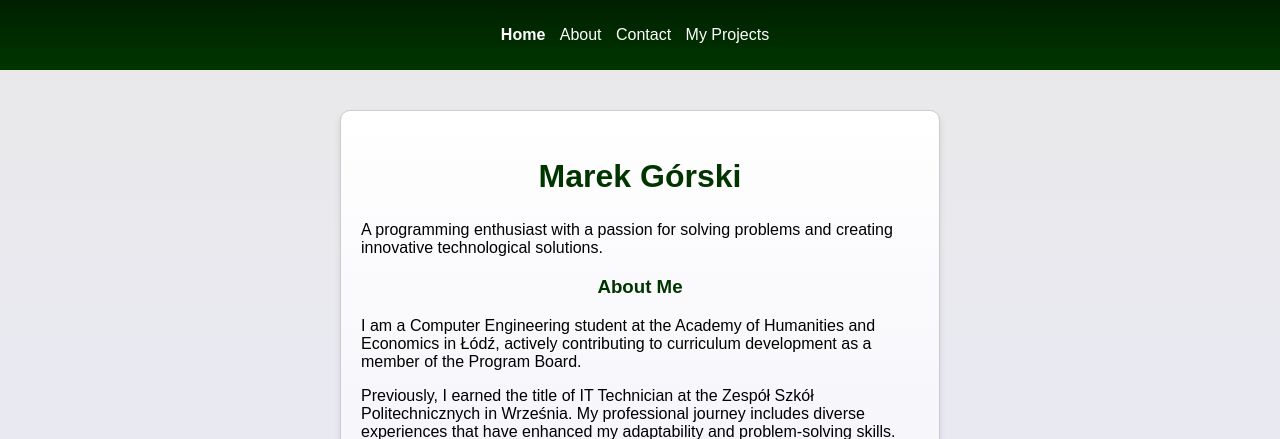
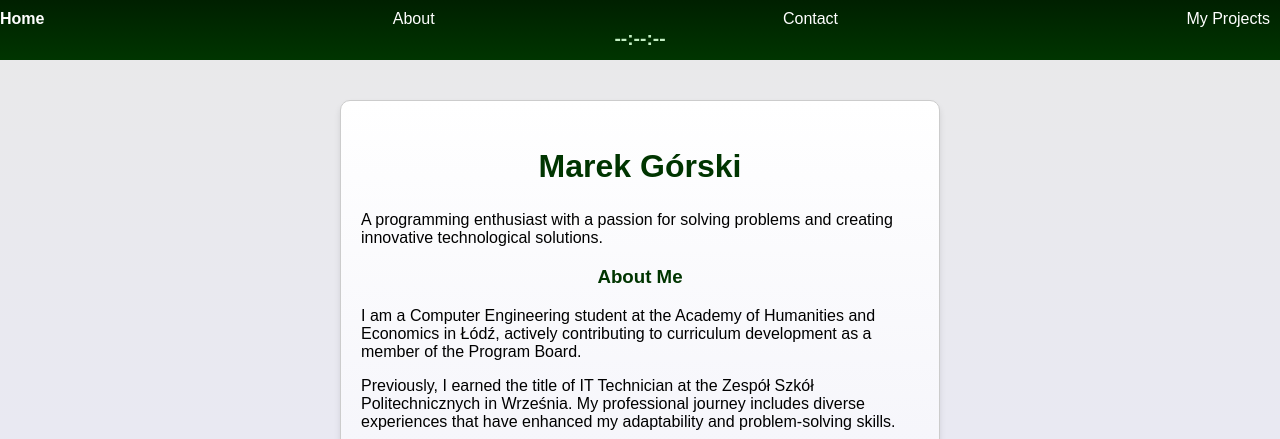
Before and after one commit to VadoVates/marekgor_site, a Django app: page / in a window 1280 px wide. Shown: the top 439 px of the page. Run offline with Django 5.2, Linux system fonts and the light colour scheme.

Commit message:
Testing clock in header (base.html, script.js, style.css)

```diff
--- a/static/css/style.css
+++ b/static/css/style.css
@@ -17,6 +17,37 @@
 
 header {
     background: linear-gradient(to top, #003500, #002000);
+    justify-content: space-between;
+    align-items: center;
+}
+
+header nav ul {
+    display: flex;
+    flex-direction: row;
+    justify-content: space-between;
+    margin: 0;
+    padding: 0;
+    list-style: none;
+    gap: 10px;
+}
+
+header nav ul li {
+    display: inline;
+}
+
+header nav ul li a {
+    color: white;
+    text-decoration: none;
+}
+
+header nav ul li a:hover {
+    text-decoration: underline;
+}
+
+header #header-clock {
+    font-weight: bold;
+    color: #c4f0c4;
+    font-size: 1.2rem;
 }
 
 footer {
--- a/static/js/script.js
+++ b/static/js/script.js
@@ -1,14 +1,13 @@
-// Base script.js
+function updateClock() {
+    const now = new Date();
+    const hours = String(now.getHours()).padStart(2, '0');
+    const minutes = String(now.getMinutes()).padStart(2, '0');
+    const seconds = String(now.getSeconds()).padStart(2, '0');
+    const currentTime = `${hours}:${minutes}:${seconds}`;
+    document.getElementById('current-time').textContent = `Current Time: ${currentTime}`;
+}
 
-// Entry point of the application
-document.addEventListener('DOMContentLoaded', () => {
-    console.log('Application initialized.');
-
-    // Example function to demonstrate functionality
-    function greetUser(name) {
-        console.log(`Hello, ${name}!`);
-    }
-
-    // Call the example function
-    greetUser('World');
-});
+// Aktualizuj zegar co sekundę
+setInterval(updateClock, 1000);
+// Ustaw początkową wartość zegara
+updateClock();
--- a/templates/base.html
+++ b/templates/base.html
@@ -28,6 +28,7 @@
             </li>
         </ul>
     </nav>
+<div id="header-clock">--:--:--</div>
 </header>
 
 <main>
```
